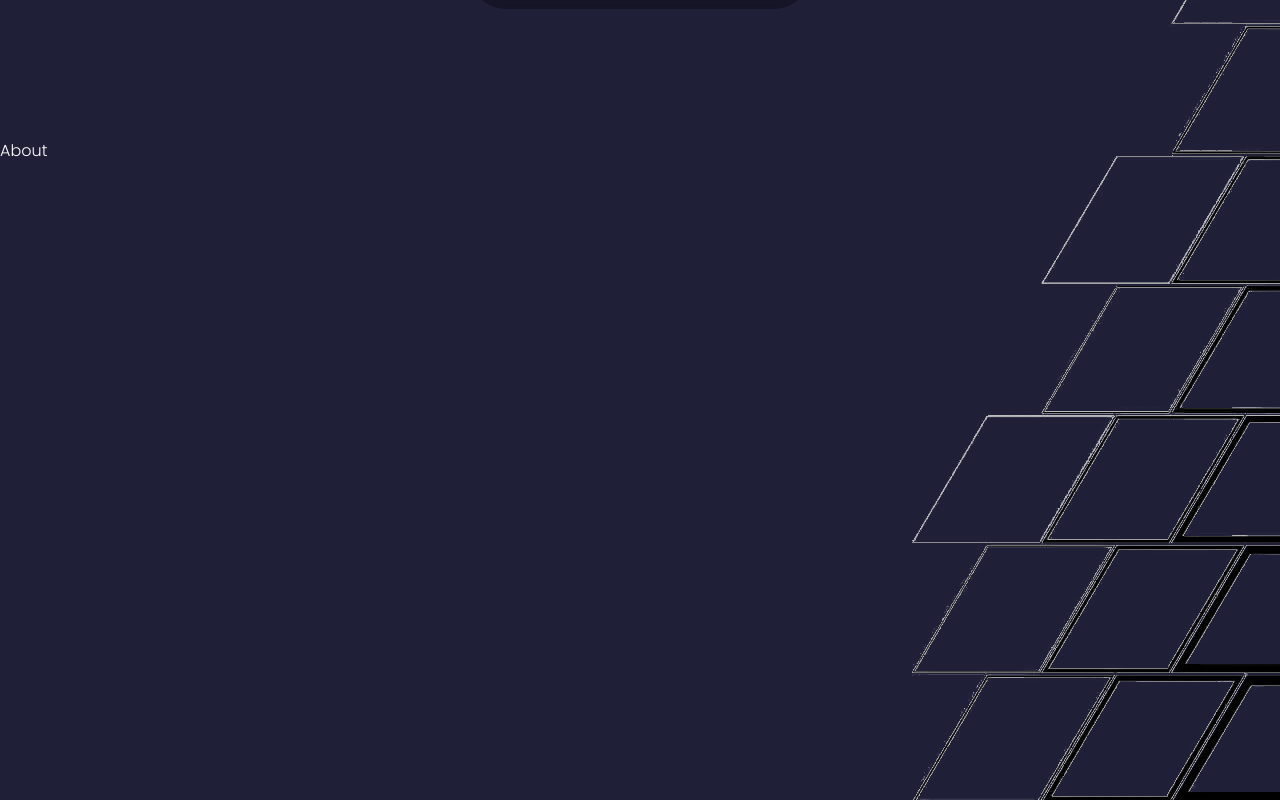
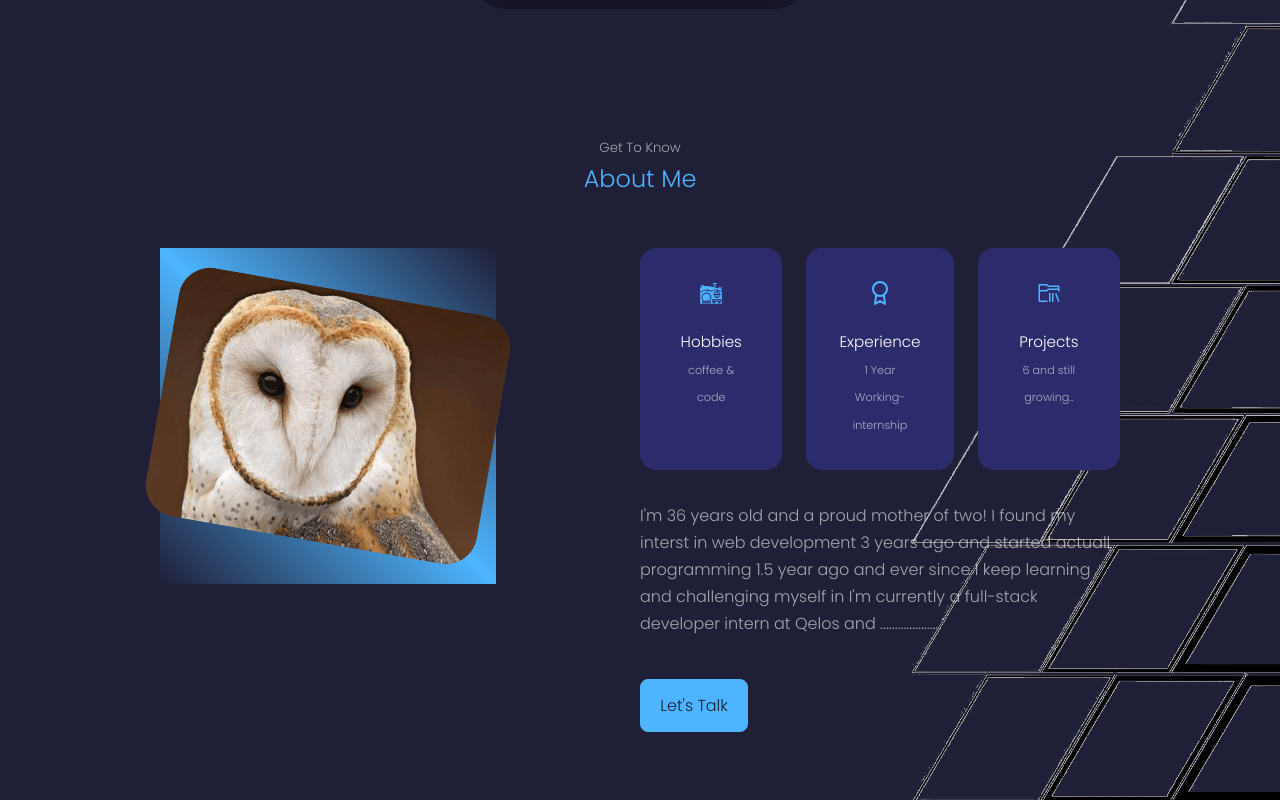
Before and after one commit to shimritz/my-portfolio, a React (Create React App) app: page / in a window 1280 px wide. Shown: the part 860-1660 px from the top of the page. Built offline with nearby package versions, Linux system fonts and the light colour scheme.

Commit message:
about component completed

```diff
--- a/src/components/about/About.jsx
+++ b/src/components/about/About.jsx
@@ -1,8 +1,60 @@
 import React from "react";
 import "./about.css";
+import ME from "../../assets/OIP.png";
+import { FaAward } from "react-icons/fa";
+import { FiAward } from "react-icons/fi";
+import { GiHobbitDwelling } from "react-icons/gi";
+import { VscFolderLibrary } from "react-icons/vsc";
 
 const About = () => {
-  return <section id="about">About</section>;
+  return (
+    <section id="about">
+      <h5>Get To Know</h5>
+      <h2>About Me</h2>
+
+      <div className="container about__container">
+        <div className="about__me">
+          <div className="about__me-image">
+            <img src={ME} alt="About Image" />
+          </div>
+        </div>
+
+        <div className="about__content">
+          <div className="about__cards">
+            <article className="about__card">
+              <GiHobbitDwelling className="about__icon" />
+              <h5>Hobbies</h5>
+              <small>coffee & code</small>
+            </article>
+
+            <article className="about__card">
+              <FiAward className="about__icon" />
+              <h5>Experience</h5>
+              <small>1 Year Working-internship</small>
+            </article>
+
+            <article className="about__card">
+              <VscFolderLibrary className="about__icon" />
+              <h5>Projects</h5>
+              <small>6 and still growing..</small>
+            </article>
+          </div>
+
+          <p>
+            I'm 36 years old and a proud mother of two! I found my interst in
+            web development 3 years ago and started actuall programming 1.5 year
+            ago and ever since I keep learning and challenging myself in I'm
+            currently a full-stack developer intern at Qelos and
+            ....................
+          </p>
+
+          <a href="#contact" className="btn btn-primary">
+            Let's Talk
+          </a>
+        </div>
+      </div>
+    </section>
+  );
 };
 
 export default About;
--- a/src/components/about/about.css
+++ b/src/components/about/about.css
@@ -0,0 +1,100 @@
+.about__container {
+    display: grid;
+    grid-template-columns: 35% 50%;
+    gap: 15%;
+}
+
+.about__me {
+    width: 100%;
+    aspect-ratio: 1/1; /* the height is always going to be the same as the width */
+    background: linear-gradient(45deg, transparent, var(--color-primary), transparent);
+    display: grid;
+    place-items: center;
+}
+
+.about__me-image {
+    border-radius: 2rem;
+    overflow: hidden;
+    transform: rotate(10deg);
+    transition: var(--transition);
+}
+
+.about__me-image:hover {
+    transform: rotate(0);
+}
+
+.about__cards {
+    display: grid;
+    grid-template-columns: repeat(3, 1fr);
+    gap: 1.5rem;
+}
+
+.about__card {
+    background: var(--color-bg-variant);
+    border: 1px solid transparent;
+    border-radius: 1rem;
+    padding: 2rem;
+    text-align: center;
+    transition: var(--transition);
+}
+
+.about__card:hover {
+    background: transparent;
+    border-color: var(--color-primary-variant);
+    cursor: default;
+}
+
+.about__icon {
+    color: var(--color-primary);
+    font-size: 1.5rem;
+    margin-bottom: 1rem;
+}
+
+.about__card h5 {
+    font-size: 0.95rem;
+}
+
+.about__card small {
+    font-size: 0.7rem;
+    color: var(--color-light);
+}
+
+.about__content p {
+    margin: 2rem 0 2.6rem;
+    color: var(--color-light);
+}
+
+@media screen and (max-width: 1024px) {
+    .about__container {
+        grid-template-columns: 1fr;
+        gap: 0;
+    }
+
+    .about__me {
+        width: 50%;
+        margin: 2rem auto 4rem;
+    }
+
+    .about__content p {
+        margin: 1rem 0 1.5rem;
+    }
+}
+
+@media screen and (max-width: 600px) {
+    .about__me {
+        width: 65%;
+        margin: 0 auto 3rem;
+    }
+    .about__cards {
+        grid-template-columns: 1fr 1fr;
+        gap: 1rem;
+    }
+
+    .about__content {
+        text-align: center;
+    }
+
+    .about__content p {
+        margin: 1.5rem 0;
+    }
+}
```
Also changed, not shown: src/index.js (+6 -1 lines), src/assets/me-about.jpg (added).
